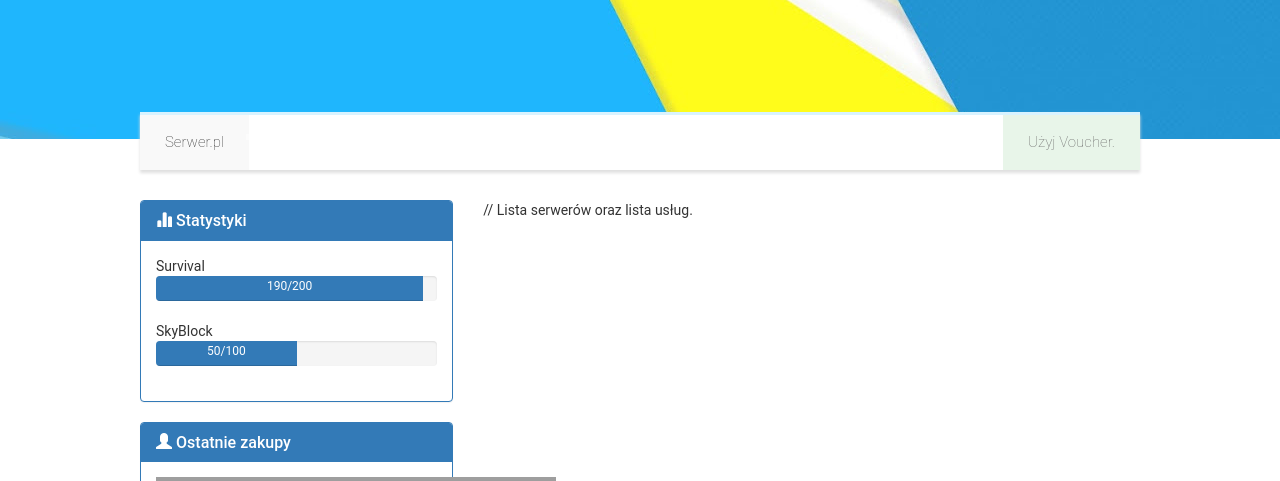
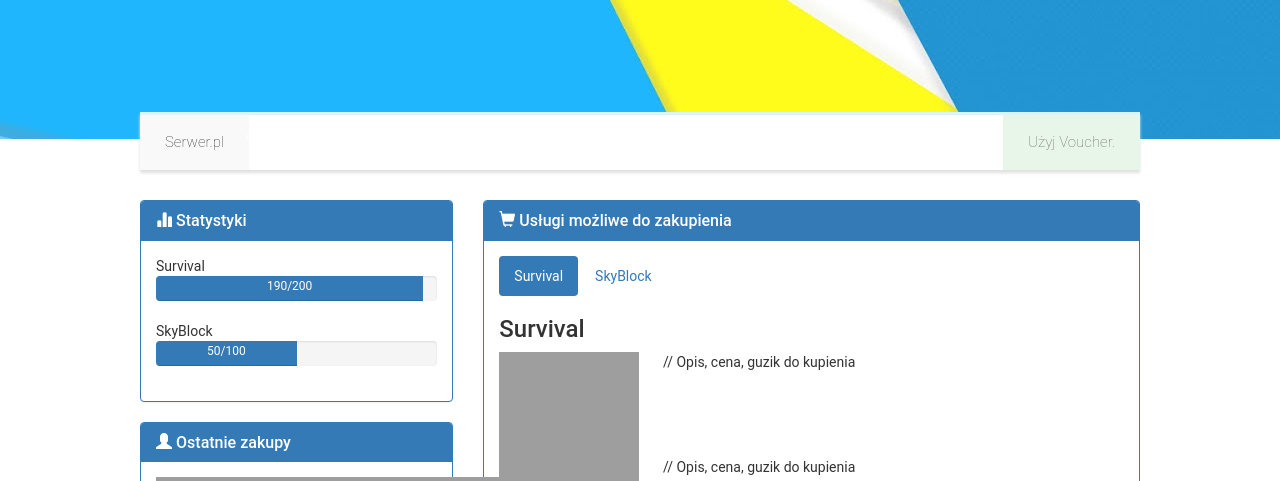
Before and after one commit to kukubaczek/KukuShop, a PHP site: page / in a window 1280 px wide. Shown: the part 161-642 px from the top of the page. Run offline with PHP 8.4, Linux system fonts and the light colour scheme; some libraries are stand-ins or nearby versions; grey boxes are pictures that could not be loaded.

Commit message:
Dodano wstępny wygląd listy usług
Dodano listę serwerów oraz listę usług.

```diff
--- a/www/index.php
+++ b/www/index.php
@@ -4,7 +4,36 @@
 
 <div class="row">
 	<div class="col-md-8 col-md-push-4">
-		// Lista serwerów oraz lista usług.
+		<div class="panel panel-primary">
+			<div class="panel-heading"><h3 class="panel-title"><span class="glyphicon glyphicon-shopping-cart" aria-hidden="true"></span>  Usługi możliwe do zakupienia</h3></div>
+			<div class="panel-body">
+			  <ul class="nav nav-pills">
+			    <li class="active"><a data-toggle="pill" href="#surv">Survival</a></li>
+			    <li><a data-toggle="pill" href="#sky">SkyBlock</a></li>
+			  </ul>
+
+			  <div class="tab-content">
+			    <div id="surv" class="tab-pane fade in active">
+			      <h3>Survival</h3>
+					<div class="row">
+					  <div class="col-md-3"><center><img src="http://hydra-media.cursecdn.com/minecraft-pl.gamepedia.com/4/41/Chest.gif" width="140px"></center></div>
+					  <div class="col-md-9">// Opis, cena, guzik do kupienia</div>
+					</div>
+					<div class="row">
+					  <div class="col-md-3"><center><img src="http://i.imgur.com/XIjBaYX.gif" width="140px"></center></div>
+					  <div class="col-md-9">// Opis, cena, guzik do kupienia</div>
+					</div>
+			    </div>
+			    <div id="sky" class="tab-pane fade">
+			      <h3>SkyBlock</h3>
+					<div class="row">
+					  <div class="col-md-3">// Obrazek</div>
+					  <div class="col-md-9">// Opis, cena, guzik do kupienia</div>
+					</div>
+			    </div>
+			  </div>
+			</div>
+		</div>
 	</div>
 	<div class="col-md-4 col-md-pull-8">
 
@@ -33,7 +62,7 @@
 		<div class="panel panel-primary">
 			<div class="panel-heading"><h3 class="panel-title"><span class="glyphicon glyphicon-user" aria-hidden="true"></span>  Ostatnie zakupy</h3></div>
 			<div class="panel-body">
-				<img src="https://minotar.net/avatar/clone1018/37.png">
+				<a class="tooltips" href="#"><img src="https://minotar.net/avatar/clone1018/37.png"><span>clone1018</span></a>
 				<img src="https://minotar.net/avatar/kukubaczeek/37.png">
 				<img src="https://minotar.net/avatar/xnerdian/37.png">
 				<img src="https://minotar.net/avatar/skkf/37.png">
--- a/www/parts/header.php
+++ b/www/parts/header.php
@@ -8,13 +8,16 @@
 		<title><?php echo($config['nazwa']. ' :: '.$config['slogan']);?></title>
 
 		<!- KODOWANIE, STYL >
-		<meta http-equiv='Content-Type' content='text/html; charset=utf-8' />
+		<meta charset="utf-8">
 		<meta name="viewport" content="width=device-width, initial-scale=1">
 
 		<link rel='stylesheet' type='text/css' href='style/main.css' />
+		<link rel='stylesheet' type='text/css' href='style/tooltip.css' />
 		<link rel='stylesheet' type='text/css' href='style/menu.css' />
+		<link rel='stylesheet' type='text/css' href='https://bootswatch.com/<?php echo($config['styl']); ?>/bootstrap.min.css' />
 
-		<link rel='stylesheet' type='text/css' href='https://bootswatch.com/<?php echo($config['styl']); ?>/bootstrap.min.css' />
+	  <script src="https://ajax.googleapis.com/ajax/libs/jquery/1.11.1/jquery.min.js"></script>
+	  <script src="http://maxcdn.bootstrapcdn.com/bootstrap/3.3.4/js/bootstrap.min.js"></script><style></style>
 
 	</head>
 	<body>
```
Also changed, not shown: www/style/tooltip.css (added, +35 -0 lines).
